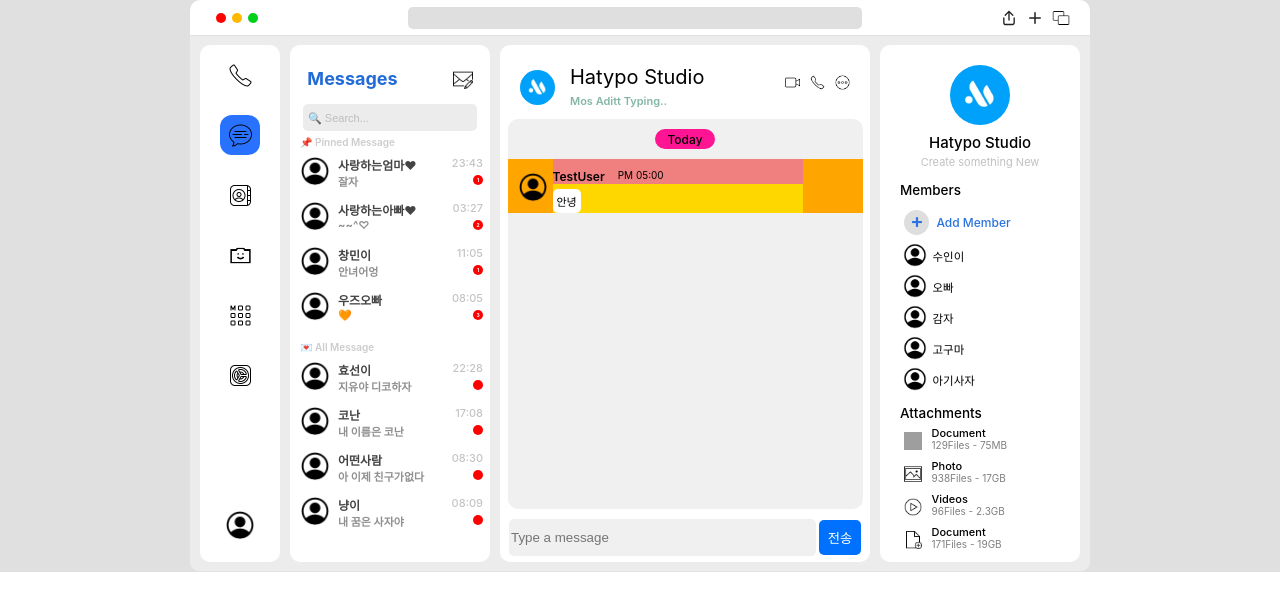
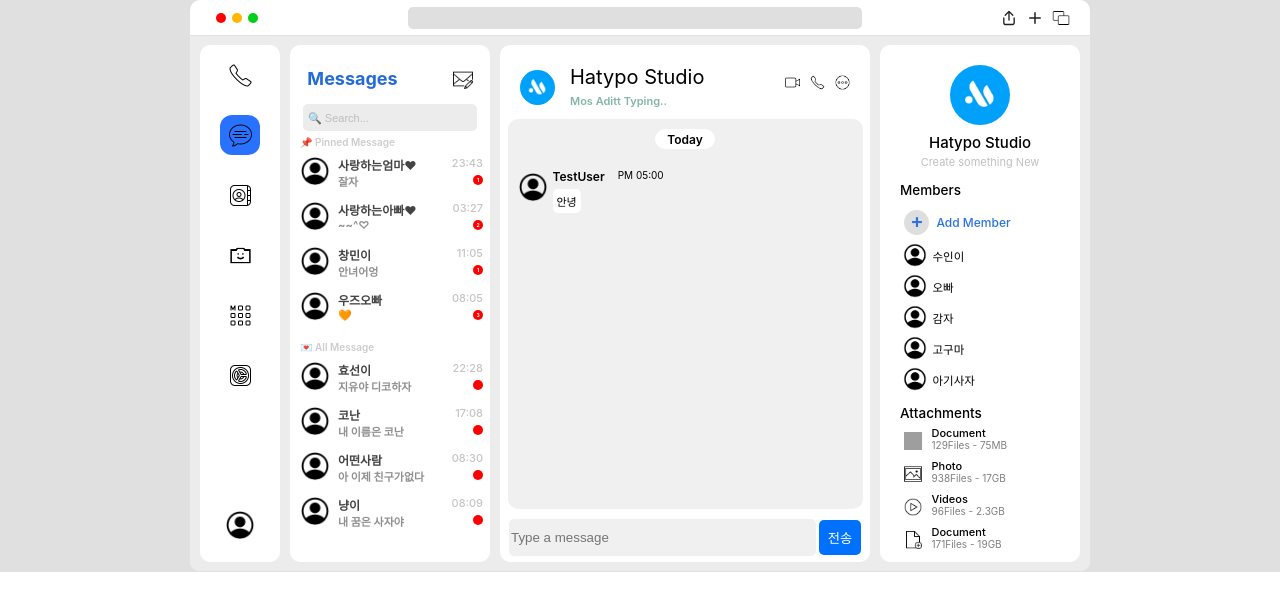
Before and after one commit to zzzzzuuuuu/miniProject, a React (Create React App) app: page / in a window 1280 px wide. Shown: the top 610 px of the page. Built offline with nearby package versions, Linux system fonts and the light colour scheme; grey boxes are pictures that could not be loaded.

Commit message:
feat: 채팅 기능 구현

```diff
--- a/src/components/ShowChat.js
+++ b/src/components/ShowChat.js
@@ -11,10 +11,16 @@
   const handleChatInput = (e) => {
     setText(e.target.value);
   }
+// 엔터키 눌렀을 때 전송
+  const handleKeyPress = (e) => {
+    if (e.key === 'Enter') {
+      handleSubmitBtn();
+    }
+  }
 
   // 전송버튼 클릭시 input의 변경된 값을 chat에 저장하고 input 초기화
   const handleSubmitBtn = () => {
-    const copyChat = [...chat];
+    const copyChat = [...chat]; // chat 배열 복사해서 copyChat에 할당
     if (text !== '') {
       copyChat.push(text);
       setChat(copyChat);
@@ -41,8 +47,8 @@
         <ShowChatList chatting={chat}/>
       </ChattingRoom>
       <SendBox>
-        <WriteContentInput type="text" value={text} onChange={handleChatInput} placeholder="Type a message"/>
-        <SendButton type="button" onClick={handleSubmitBtn}>전송</SendButton>
+        <WriteContentInput type="text" value={text} onChange={handleChatInput} onKeyPress={handleKeyPress} placeholder="Type a message"/>
+        <SendButton onClick={handleSubmitBtn}>전송</SendButton>
       </SendBox>
     </>
   );
@@ -58,10 +64,11 @@
   display: flex;
   flex-direction: column;
   align-items: center;
+  overflow-y: auto;
 `
 
 const ChatDateBox = styled.div`
-  background: deeppink;
+  background: white;
   width: 60px;
   height: 20px;
   border-radius: 10px;
@@ -73,12 +80,11 @@
 const ChatDate = styled.p`
   color: black;
   font-size: 12px;
-  font-weight: 500;
+  font-weight: 600;
 `
 const TalkBox = styled.div`
   width: 100%;
   height: max-content;
-  background: orange;
   margin-top: 10px;
   display: flex;
 `
@@ -101,7 +107,6 @@
 `
 const OpponentBox = styled.div`
   width: 250px;
-  background: gold;
 `
 const MyBox = styled(OpponentBox)`
   justify-content: flex-end;
@@ -110,7 +115,6 @@
 const TextInfo = styled.div`
   display: flex;
   margin-bottom: 5px;
-  background: lightcoral;
 `
 const MyTextInfo = styled(TextInfo)`
   justify-content: flex-end;
@@ -137,7 +141,7 @@
   background: white;
   border-radius: 5px;
   border: none;
-  width: max-content; // 컨텐츠 내용 크기만큼
+  width: max-content;
   height: min-content;
   justify-content: center;
   font-size: 11px;
@@ -156,7 +160,6 @@
   display: flex;
   justify-content: center;
   align-items: center;
-  //background: pink;
 `
 const WriteContentInput = styled.input`
   width: 303px;
@@ -166,6 +169,7 @@
   background: #F0F0F0;
   margin-top: 10px;
   margin-right: 3px;
+  outline: none;
 `
 const SendButton = styled.button`
   width: 42px;
@@ -175,6 +179,7 @@
   background: #0071FF;
   color: white;
   margin-top: 10px;
+  cursor: pointer;
 `
 
 // 사용자가 입력한 메시지를 출력함. chat이라는 state를 전달받음
```
